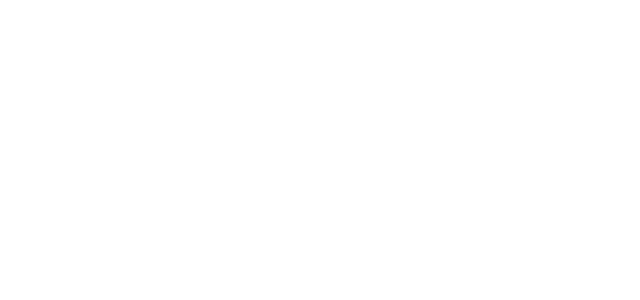
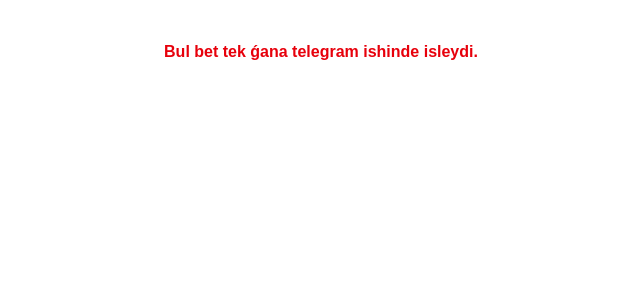
Before and after one commit to uabdirasul/online_jobs_bot_ui, a Next.js app: page / in a window 1280 px wide. Shown: the top 300 px of the page, without its empty margins (319-959 px from the left). Built offline with nearby package versions, Linux system fonts and the light colour scheme.

Commit message:
fix issue with working inside telegram

```diff
--- a/app/layout.tsx
+++ b/app/layout.tsx
@@ -2,9 +2,9 @@
 
 import Navbar from "@/components/Navbar";
 import ReactQueryProvider from "@/components/ReactQueryProvider";
-import type { Metadata } from "next";
 import { ThemeProvider } from "next-themes";
 import { Geist, Geist_Mono } from "next/font/google";
+import { useEffect, useState } from "react";
 import "./globals.css";
 
 const geistSans = Geist({
@@ -17,31 +17,39 @@
   subsets: ["latin"]
 });
 
-const metadata: Metadata = {
-  title: "Create Next App",
-  description: "Generated by create next app"
-};
-
 export default function RootLayout({
   children
 }: Readonly<{
   children: React.ReactNode;
 }>) {
-  const isTelegramAvailable =
-    typeof window !== "undefined" && (window as any).Telegram?.WebApp;
+  const [isTelegramAvailable, setIsTelegramAvailable] = useState<
+    boolean | null
+  >(null);
+
+  useEffect(() => {
+    const tg =
+      typeof window !== "undefined" && (window as any).Telegram?.WebApp;
+    const allowFallback = process.env.NEXT_PUBLIC_ALLOW_NON_TELEGRAM === "true";
+
+    setIsTelegramAvailable(!!tg || allowFallback);
+  }, []);
 
   return (
     <html lang="en" suppressHydrationWarning>
       <body
         className={`${geistSans.variable} ${geistMono.variable} antialiased`}
       >
-        {isTelegramAvailable && (
-          <ThemeProvider attribute={"class"} defaultTheme="system">
+        {isTelegramAvailable ? (
+          <ThemeProvider attribute="class" defaultTheme="system">
             <ReactQueryProvider>
               <Navbar />
               {children}
             </ReactQueryProvider>
           </ThemeProvider>
+        ) : (
+          <div className="text-center mt-10 text-red-600 font-semibold">
+            Bul bet tek ǵana telegram ishinde isleydi.
+          </div>
         )}
       </body>
     </html>
```
